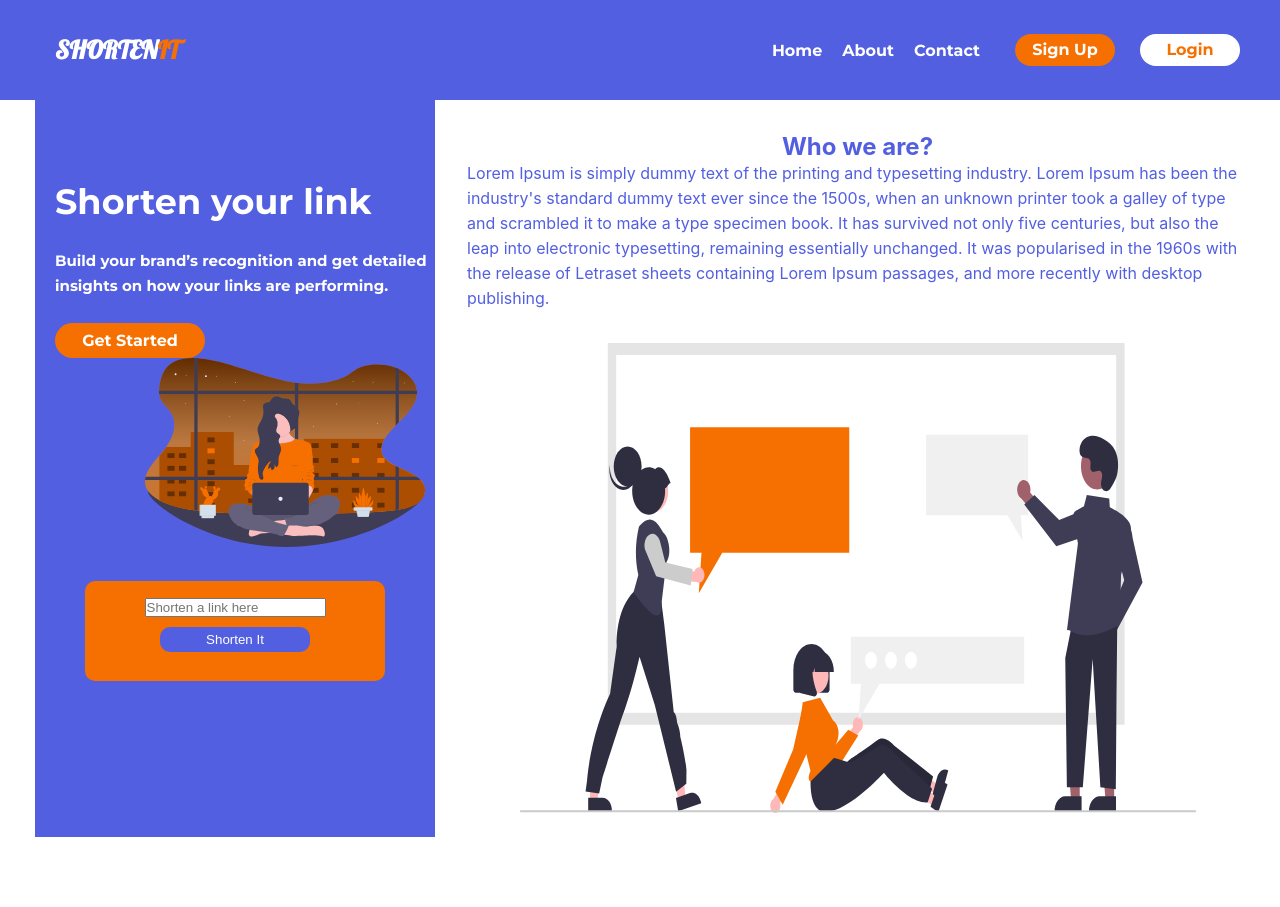
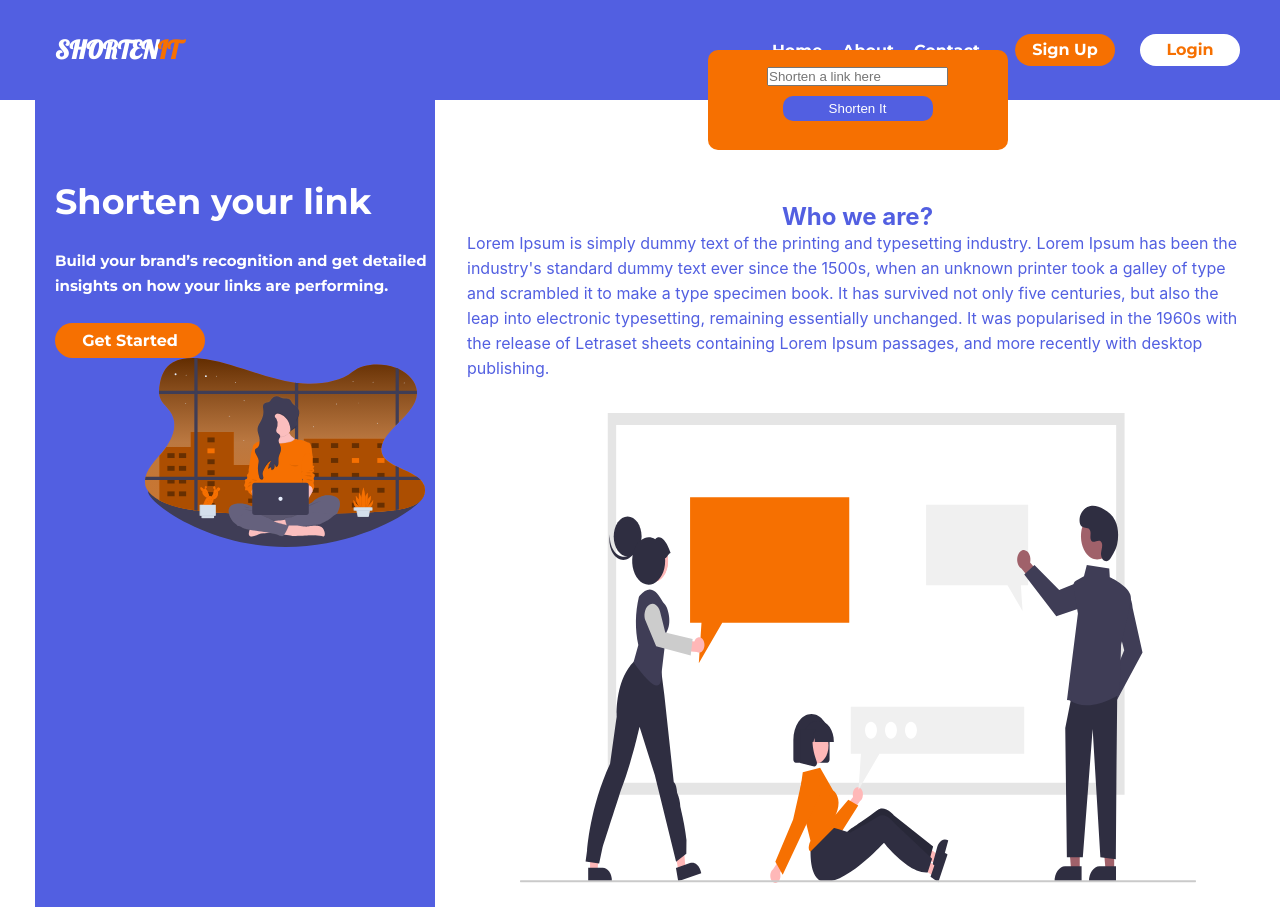
Before and after one commit to jasmineblinks/shortenit, a React (Create React App) app: page / in a window 1280 px wide. Before the commit the page ends 837 px from the top, so only its background shows below. Built offline with nearby package versions, Linux system fonts and the light colour scheme.

Commit message:
style:updated app components

```diff
--- a/src/App.css
+++ b/src/App.css
@@ -3,6 +3,8 @@
 }
 .firstContainer {
   background-color: #525fe1;
+  position: relative;
+  z-index: 2;
 }
 
 .App-logo {
@@ -33,6 +35,7 @@
 }
 .getStartedMob {
   margin-top: 20px;
+  margin-bottom: 80px;
   background: #f67001;
   border-radius: 50px;
   padding: 8px;
@@ -48,15 +51,17 @@
   width: 150px;
 }
 .shorten {
-  margin-top: 30px;
+  margin-top: -50px;
   margin-left: auto;
   margin-right: auto;
   background-color: #f67001;
   width: 300px;
   height: 100px;
-  margin-bottom: -50px;
+  margin-bottom: -100px;
   border-radius: 10px;
   padding: 15px;
+  bottom: 0;
+  position: absolute;
   z-index: 10;
 }
 .btnShort {
@@ -75,7 +80,8 @@
   background-color: #ffffff;
   margin-bottom: 20px;
   position: relative;
-  z-index: 0;
+  padding-top: 70px;
+  /* z-index: ; */
 }
 .secondText {
   padding: 2rem;
--- a/src/App.js
+++ b/src/App.js
@@ -19,12 +19,12 @@ function App() {
             <img src={undraw} className="App-logo" alt="logo" />
           </section>
           <button className="getStartedMob">Get Started</button>
+        </section>
+        <section className="secondContainer">
           <section className="shorten">
             <input placeholder="Shorten a link here" /> <br />
             <button className="btnShort">Shorten It</button>
           </section>
-        </section>
-        <section className="secondContainer">
           <section className="secondText">
             <h2>Who we are?</h2>
             <p>
```
